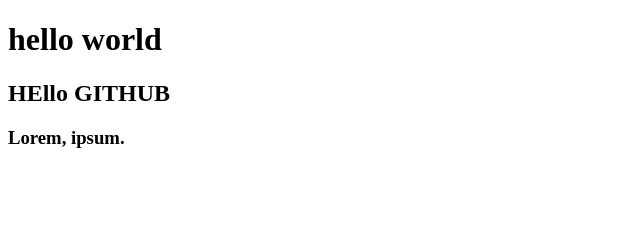
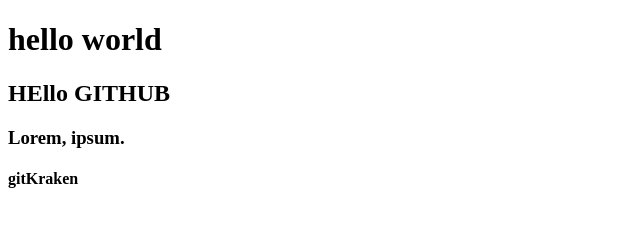
Before and after one commit to JuraevZ1/project, a plain HTML site: page index.html in a window 1280 px wide. Shown: the whole page, without its empty margins (0-640 px from the left). Drawn offline with Linux system fonts and the light colour scheme.

Commit message:
gitkraker

```diff
--- a/index.html
+++ b/index.html
@@ -10,6 +10,7 @@
     <h1>hello world</h1>
     <h2>HEllo GITHUB</h2>
     <h3>Lorem, ipsum.</h3>
+    <h4>gitKraken</h4>
     <script src="app.js"></script>
   </body>
 </html>
```
